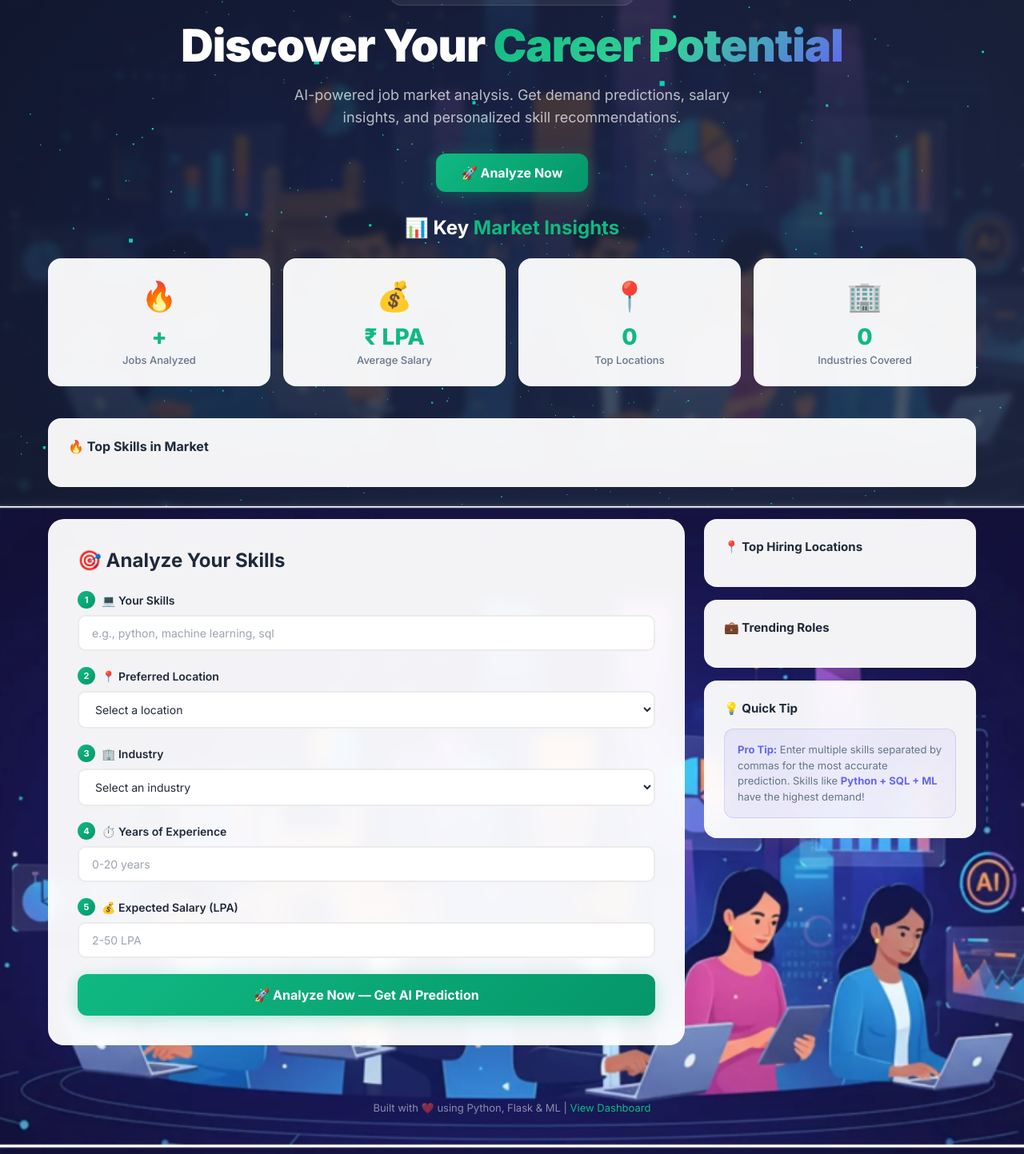
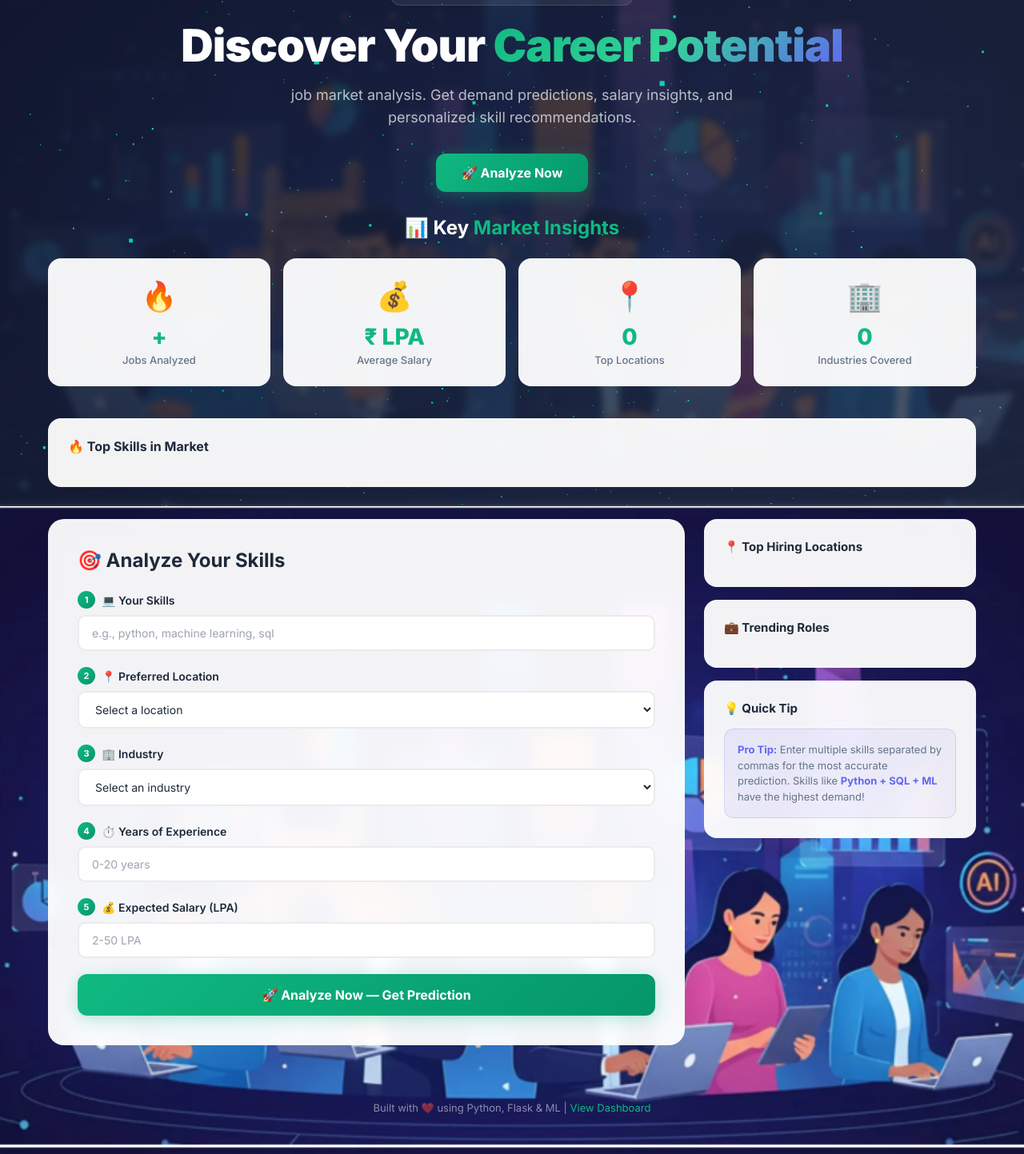
Before and after one commit to Rakesh-6305/job-market-analytics, a Flask app: template app/templates/index.html in a window 1280 px wide. Shown: the part 167-1610 px from the top of the page at 80% size. Run offline with Flask 3, Linux system fonts and the light colour scheme; the template is opened without the code that fills it, so the values that code supplies are empty.

Commit message:
Remove AI from project name in branding and titles

```diff
--- a/app/templates/index.html
+++ b/app/templates/index.html
@@ -3,8 +3,8 @@
 <head>
     <meta charset="UTF-8">
     <meta name="viewport" content="width=device-width, initial-scale=1.0">
-    <title>Job Market Analytics — AI-Powered Career Insights</title>
-    <meta name="description" content="Analyze job demand, discover top skills, and get AI-powered career predictions for the Indian job market.">
+    <title>Job Market Analytics</title>
+    <meta name="description" content="Analyze job demand, discover top skills, and get  career predictions for the Indian job market.">
     <link href="https://fonts.googleapis.com/css2?family=Inter:wght@300;400;500;600;700;800;900&display=swap" rel="stylesheet">
 
     <style>
@@ -580,7 +580,7 @@
 <div class="page-wrapper">
     <!-- NAV -->
     <nav class="navbar">
-        <a href="/" class="nav-brand">📊 Job<span>Market</span>AI</a>
+        <a href="/" class="nav-brand">📊 Job<span>Market</span></a>
         <div class="nav-links">
             <a href="/dashboard" class="nav-link">📈 Dashboard</a>
             <a href="/trade" class="nav-link">💱 Trade</a>
@@ -595,7 +595,7 @@
             LIVE MARKET DATA — {{ insights.total_jobs }}+ JOBS ANALYZED
         </div>
         <h1>Discover Your <span class="gradient-text">Career Potential</span></h1>
-        <p>AI-powered job market analysis. Get demand predictions, salary insights, and personalized skill recommendations.</p>
+        <p> job market analysis. Get demand predictions, salary insights, and personalized skill recommendations.</p>
         <a href="#analyze-form" class="hero-cta" id="analyzeCta">🚀 Analyze Now</a>
     </section>
 
@@ -687,7 +687,7 @@
                 </div>
 
                 <button type="submit" class="submit-btn" id="submitBtn">
-                    🚀 Analyze Now — Get AI Prediction
+                    🚀 Analyze Now — Get Prediction
                 </button>
             </form>
         </div>
--- a/app/templates/result.html
+++ b/app/templates/result.html
@@ -562,7 +562,7 @@ body {
 <div class="page-wrapper">
     <!-- NAV -->
     <nav class="navbar">
-        <a href="/" class="nav-brand">📊 Job<span>Market</span>AI</a>
+        <a href="/" class="nav-brand">📊 Job<span>Market</span> Analytics</a>
         <div class="nav-links">
             <a href="/" class="nav-link">🏠 Home</a>
             <a href="/dashboard" class="nav-link">📈 Dashboard</a>
```
Also changed, not shown: app/templates/dashboard.html (+5 -5 lines), README.md.
